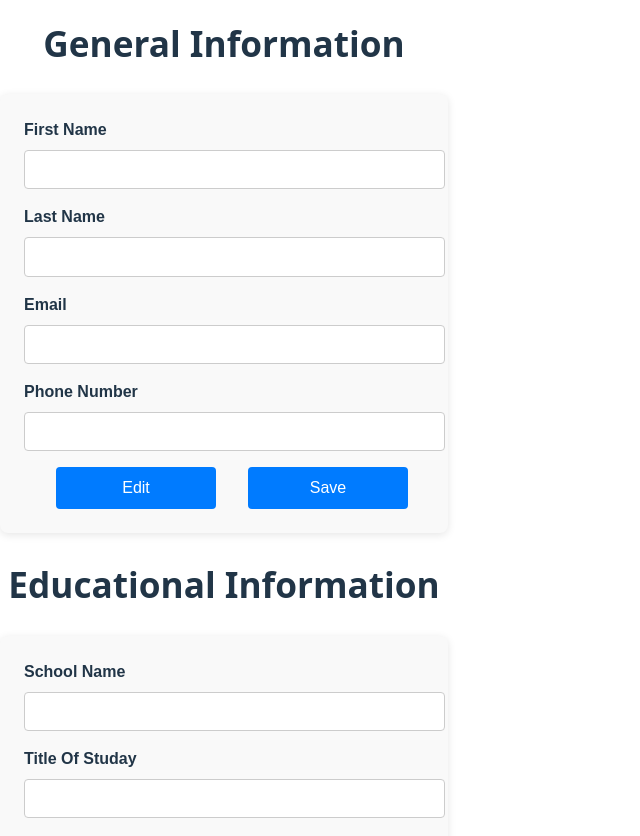
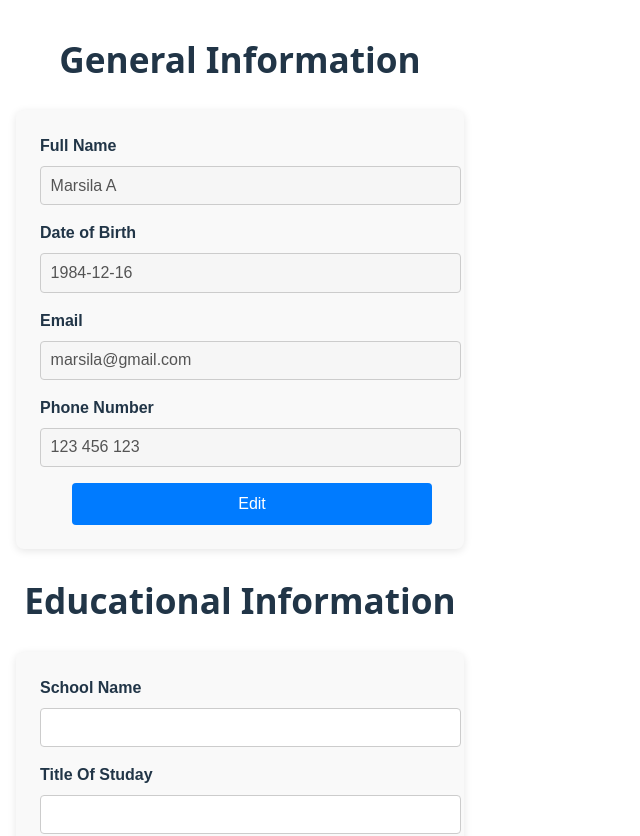
Before and after one commit to marsila/cv-application, a React (Vite) app in the folder cv-application/: page / in a window 1280 px wide. Shown: the top 836 px of the page, without its empty margins (0-640 px from the left). Built offline with nearby package versions, Linux system fonts and the light colour scheme.

Commit message:
Compleating GeneralInfo component and Adding some methods to EducztionalInfo component

```diff
--- a/cv-application/src/App.jsx
+++ b/cv-application/src/App.jsx
@@ -5,28 +5,53 @@ import PracticalExp from './PracticalExp'
 
 
 function App() {
-  const [person, setPerson] = useState({name:'', birthDate:'', email:'',phone:'', id:''});
-  const [educationInfo,setEductionInfo] = useState([{id:'', schoolName:'', titleOfStuday:'', dateOfStuday:'' }]);
-  const [practicalExp, setPracticalExp] = useState([{id:'', companyName:'', positionTitle:'', mainRes:'', fromDate:'', toDate:''}])
+
+  const [savedPerson, setSavedPerson] = useState({name:'Marsila A', birthDate:'1984-12-16', email:'marsila@gmail.com',phone:'123 456 123', id:'R1'})
+  const [person, setPerson] = useState(savedPerson);
+  const [educationInfo,setEductionInfo] = useState([]);
+  const [educationForm, setEducationForm] = useState({});
+  const [practicalExp, setPracticalExp] = useState([{pid:'R1', companyName:'', positionTitle:'', mainRes:'', fromDate:'', toDate:''}])
+  const [isEditing, setIsEditing] = useState(false);
 
   const handleGeneralInfoChange = (event) => {
-    const [input, value] = event.target.value;
+    if(!isEditing) return;
+    const { name, value } = event.target;
     setPerson(prevPerson => ({
       ...prevPerson,
-      [input]: value
+      [name]: value
     }));
   }
 
-  const handleEducationalInfoChange = (event) =>{
-    const [input, value] = event.target.value;
-    setEductionInfo(prevEduInfo => ({
-      ...prevEduInfo,
-      [input]: value
+  const handleGeneralInfoEditing = () => {
+    setIsEditing(true);
+    setPerson(savedPerson);
+
+  }
+  const handleGeneralInfoSaving = () => {
+    setIsEditing(false);
+    setSavedPerson(person);
+  }
+
+  const handleGeneralInfoCanceling = () => {
+    setPerson(savedPerson);
+    setIsEditing(false);
+  }
+
+  const handleEducationalFormChange = (event) =>{
+    const { name, value} = event.target;
+    setEducationForm(prevEduForm => ({
+      ...prevEduForm,
+      [name]: value
     }))
   }
 
+  const handleEducationalInfoAdding = (event) => {
+    event.preventDefault();
+    setEductionInfo(prevEducationInfo =>  [...prevEducationInfo, educationForm]);
+  }
+
   const handlePracticalExpChange = (event) =>{
-    const [input, value] = event.target.value;
+    const {input, value} = event.target;
     setPracticalExp(prevPracticalExp => ({
       ...prevPracticalExp,
       [input]: value
@@ -37,11 +62,18 @@ function App() {
     <>
       <GeneralInfo
         person={person}
-        handleGeneralInfoChange= {handleGeneralInfoChange}
+        savedPerson ={savedPerson}
+        isEditing ={isEditing}
+        handleGeneralInfoChange = {handleGeneralInfoChange}
+        handleGeneralInfoEditing = {handleGeneralInfoEditing}
+        handleGeneralInfoSaving = {handleGeneralInfoSaving}
+        handleGeneralInfoCanceling = {handleGeneralInfoCanceling}
+
       />
       <EdeucationalInfo
         educationInfo ={educationInfo}
-        handleEducationalInfoChange ={handleEducationalInfoChange}
+        handleEducationalInfoAdding ={handleEducationalInfoAdding}
+        handleEducationalFormChange ={handleEducationalFormChange}
       />
       <PracticalExp
         practicalExp={practicalExp}
--- a/cv-application/src/EdeucationalInfo.jsx
+++ b/cv-application/src/EdeucationalInfo.jsx
@@ -1,29 +1,58 @@
 
 
-export default function EdeucationalInfo(){
+export default function EdeucationalInfo(props){
+    const {educationInfo, handleEducationalFormChange, handleEducationalInfoAdding } = props
+    console.log(educationInfo);
 
     return (
         <>
         <h1>Educational Information</h1>
-        <form  class="form-container">
+        <form  className="form-container">
             <div className="form-group">
                 <label htmlFor="schoolName">School Name</label>
-                <input type="text" name="schoolName" id="schoolName" />
+                <input
+                    type="text"
+                    name="schoolName"
+                    id="schoolName"
+                    value ={educationInfo.schoolName}
+                    onChange={handleEducationalFormChange}
+                />
             </div>
             <div className="form-group">
                 <label htmlFor="titleOfStuday">Title Of Studay</label>
-                <input type="text" name="titleOfStuday" id="titleOfStuday" />
+                <input
+                    type="text"
+                    name="titleOfStuday"
+                    id="titleOfStuday"
+                    value= {educationInfo.titleOfStuday}
+                    onChange={handleEducationalFormChange}
+                />
             </div>
             <div className="form-group">
                 <label htmlFor="dateOfStuday">Date Of Studay</label>
-                <input type="date" name="dateOfStuday" id="dateOfStuday" />
+                <input
+                    type="date"
+                    name="dateOfStuday"
+                    id="dateOfStuday"
+                    value ={educationInfo.dateOfStuday}
+                    onChange={handleEducationalFormChange}
+                />
             </div>
-            <button type="button">Add</button>
+            <button type="button" className="big-button" onClick={handleEducationalInfoAdding}>Add</button>
         </form>
         <div className="educat-info">
-            <h2>Here the info of educatio</h2>
-            <p></p>
-            <button type="button">Edit</button>
+            <h2>Here are the info of education</h2>
+                <ul>
+                    {educationInfo.map((info,index )=> {
+                        return(
+                            <>
+                                <li key={index+'a'}>School Name : {info.schoolName}</li>
+                                <li key={index+'b'}>Title Of Studay : {info.titleOfStuday}</li>
+                                <li key={index+'c'}>Date Of Studay : {info.dateOfStuday}</li>
+                                <button type="button" className="big-button">Edit</button>
+                            </>
+                        )})}
+                </ul>
         </div>
         </>
     )
--- a/cv-application/src/GeneralInfo.jsx
+++ b/cv-application/src/GeneralInfo.jsx
@@ -2,35 +2,72 @@
 
 
 
-export default function GeneralInfo() {
+export default function GeneralInfo(props) {
+
+    const {person,savedPerson, isEditing,
+        handleGeneralInfoSaving, handleGeneralInfoEditing,
+        handleGeneralInfoChange, handleGeneralInfoCanceling } = props;
+    console.log(person);
+    console.log(isEditing);
+    console.log(savedPerson);
+
+
+
 
     return (
         <>
         <h1>General Information</h1>
-        <form  class="form-container">
+        <form  className="form-container">
             <div className="form-group">
-                <label htmlFor="fname">First Name</label>
+                <label htmlFor="name">Full Name</label>
                 <input type="text"
-                    name="fname"
-                    id="fname"
-                    // value={fname}
-                    //onChange={}
+                    name="name"
+                    id="name"
+                    value={person.name}
+                    onChange={handleGeneralInfoChange}
+                    disabled = {!isEditing}
                 />
-                {/* {fname} */}
             </div>
             <div className="form-group">
-                <label htmlFor="lname">Last Name</label>
-                <input type="text" name="lname" id="lname" />
+                <label htmlFor="birthDate">Date of Birth</label>
+                <input type="text"
+                    name="birthDate"
+                    id="birthDate"
+                    placeholder="YYYY-MM-DD"
+                    value= {person.birthDate}
+                    onChange={handleGeneralInfoChange}
+                    disabled = {!isEditing}
+                />
             </div>
             <div className="form-group">
                 <label htmlFor="email">Email</label>
-                <input type="email" name="email" id="email" />
+                <input type="email"
+                    name="email"
+                    id="email"
+                    placeholder="jane.doe@example.com"
+                    value ={person.email}
+                    onChange={handleGeneralInfoChange}
+                    disabled = {!isEditing}
+                />
             </div>
             <div className="form-group">
-                <label htmlFor="phon">Phone Number</label>
-                <input type="tel" name="phone" id="phone" />
+                <label htmlFor="phone">Phone Number</label>
+                <input type="tel"
+                    name="phone"
+                    id="phone"
+                    value={person.phone}
+                    onChange={handleGeneralInfoChange}
+                    disabled = {!isEditing}
+                />
             </div>
-            <button type="button">Edit</button><button type="button">Save</button>
+            { isEditing ?
+                <>
+                    <button type="button" onClick={handleGeneralInfoChange}>Edit</button>
+                    <button type="button" onClick={handleGeneralInfoSaving}>Save</button>
+                    <button type="button" onClick={handleGeneralInfoCanceling}>Cancel</button>
+                </> :
+                <button type="button" className="big-button" onClick={handleGeneralInfoEditing}>Edit</button>}
+
         </form>
         </>
     )
--- a/cv-application/src/PracticalExp.jsx
+++ b/cv-application/src/PracticalExp.jsx
@@ -4,7 +4,7 @@ export default function PracticalExp(){
     return (
         <>
         <h1>Practical Experience</h1>
-        <form  class="form-container">
+        <form  className="form-container">
             <div className="form-group">
                 <label htmlFor="companyName">Company Name</label>
                 <input type="text" name="companyName" id="companyName" />
@@ -26,7 +26,7 @@ export default function PracticalExp(){
                 <label htmlFor="toCompanyDate">To</label>
                 <input type="date" name="toCompanyDate" id="toCompanyDate" />
             </div>
-            <button type="button">Add</button>
+            <button type="button" className="big-button">Add</button>
         </form>
         </>
     )
--- a/cv-application/src/index.css
+++ b/cv-application/src/index.css
@@ -23,7 +23,7 @@ a:hover {
 }
 
 body {
-  margin: 0;
+  margin: 1rem;
   display: flex;
   place-items: center;
   align-content: center;
@@ -38,7 +38,7 @@ h1 {
   text-align: center;
 }
 
-/* button {
+/* .big-button {
   border-radius: 8px;
   border: 1px solid transparent;
   padding: 0.6em 1.2em;
@@ -120,7 +120,7 @@ input {
 }
 
 button {
-  width: 40%;
+  width: 20%;
   padding: 0.75rem;
   background-color: #007bff;
   color: white;
@@ -135,3 +135,7 @@ button {
 button:hover {
   background-color: #0056b3;
 }
+
+.big-button {
+  width: 90%;
+}
```
